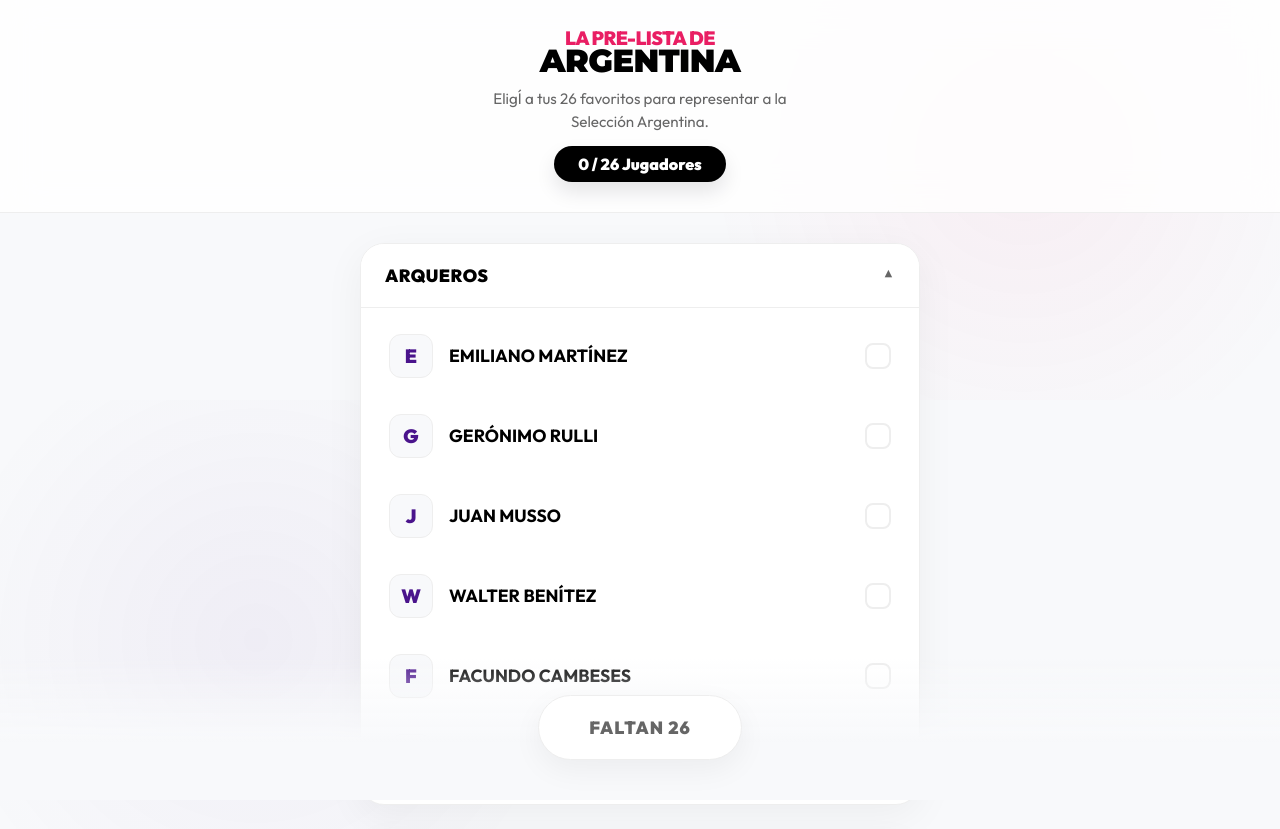
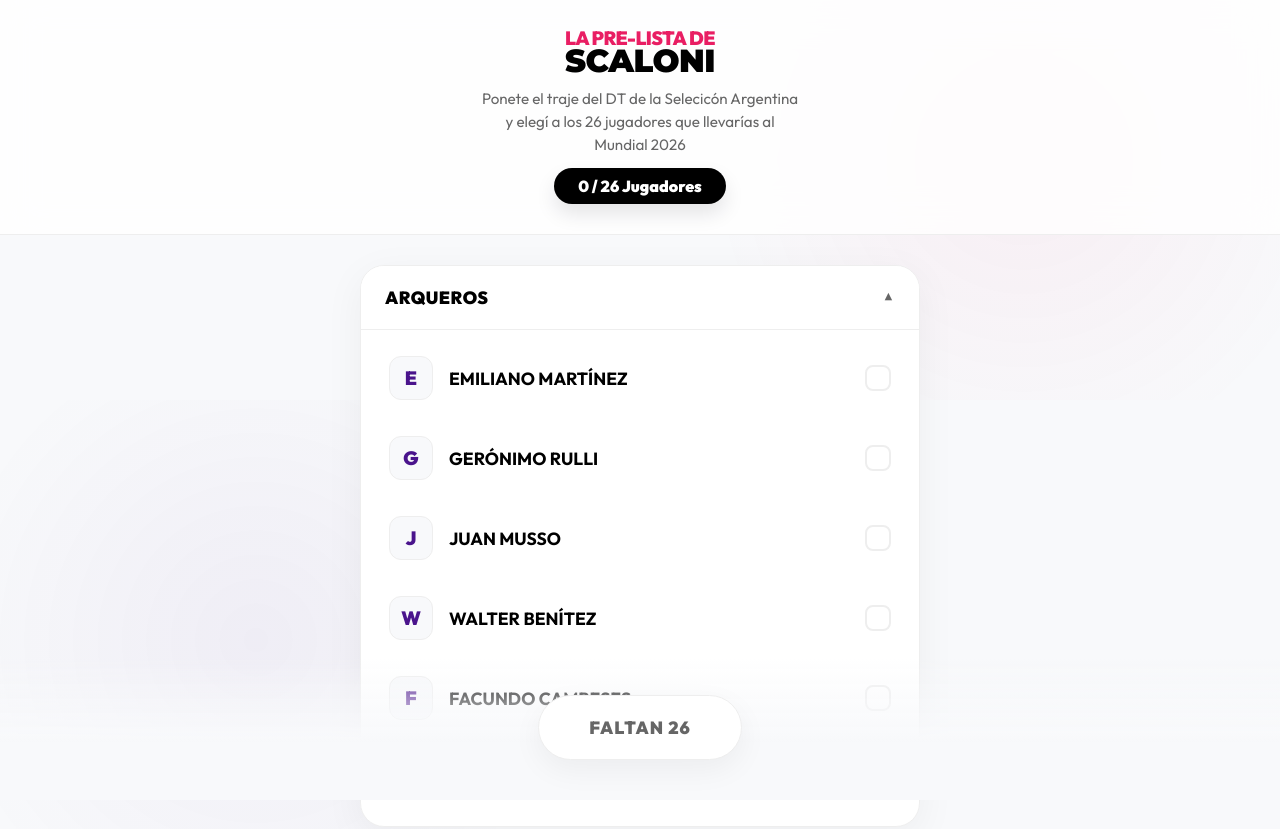
Before and after one commit to jphamada/prelista-mundial, a website: page index.html in a window 1280 px wide. Shown: the top 829 px of the page. Drawn offline with Linux system fonts and the light colour scheme.

Commit message:
Update index.html

```diff
--- a/index.html
+++ b/index.html
@@ -18,8 +18,9 @@
 
     <header>
         <div class="title-container">
-            <h1><span>LA PRE-LISTA DE</span>ARGENTINA</h1>
-            <p class="instruction">EligÍ a tus 26 favoritos para representar a la Selección Argentina.</p>
+            <h1><span>LA PRE-LISTA DE</span>SCALONI</h1>
+            <p class="instruction">Ponete el traje del DT de la Selecicón Argentina y elegí a los 26 jugadores que
+                llevarías al Mundial 2026</p>
             <div id="selection-counter" class="selection-badge">0 / 26 Jugadores</div>
         </div>
     </header>
```
